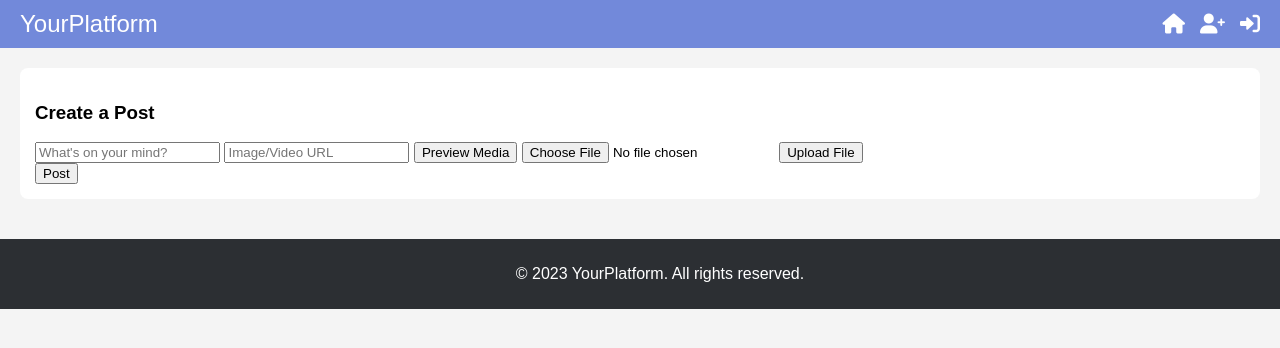
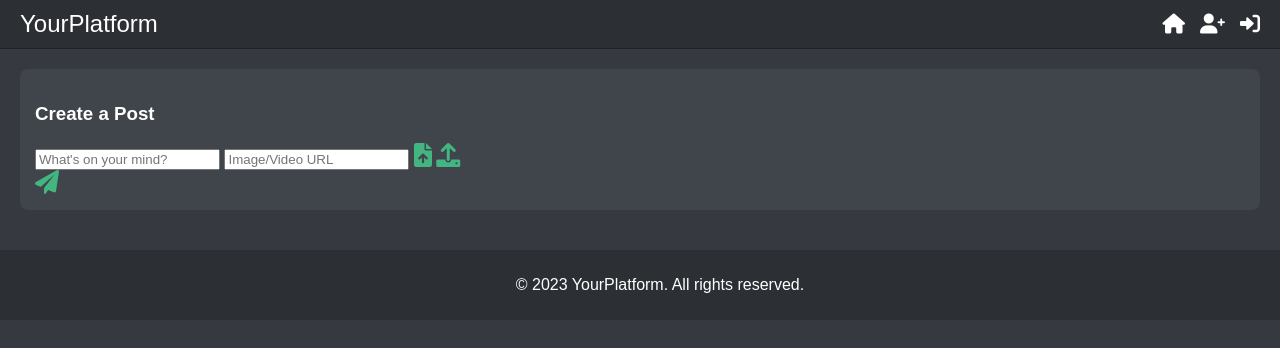
Before and after one commit to GFXD35i6N5/tcw-github.io, a plain HTML site: page index.html in a window 1280 px wide. Shown: the top 348 px of the page. Drawn offline with Linux system fonts and the light colour scheme.

Commit message:
Update index.html

```diff
--- a/index.html
+++ b/index.html
@@ -10,15 +10,17 @@
             font-family: Arial, sans-serif;
             margin: 0;
             padding: 0;
-            background-color: #f4f4f4;
+            background-color: #36393f; /* Discord background color */
+            color: white;
         }
         header {
-            background-color: #7289da; /* Header color */
+            background-color: #2c2f33; /* Darker header color */
             color: white;
             padding: 10px 20px;
             display: flex;
             justify-content: space-between;
             align-items: center;
+            border-bottom: 1px solid #202225;
         }
         .logo {
             font-size: 1.5em;
@@ -35,7 +37,7 @@
             padding: 20px;
         }
         .post {
-            background-color: white;
+            background-color: #40444b; /* Post background color */
             border-radius: 8px;
             padding: 15px;
             margin-bottom: 20px;
@@ -56,6 +58,8 @@
             padding: 10px;
             border-radius: 5px;
             border: 1px solid #ddd;
+            background-color: #40444b; /* Input background */
+            color: white;
         }
         .reply-section .send {
             background-color: #43b581;
@@ -74,10 +78,10 @@
         }
         .login, .register {
             display: none;
-            background-color: white;
+            background-color: #40444b; /* Form background color */
             padding: 20px;
             border-radius: 8px;
-            box-shadow: 0 0 10px rgba(0, 0, 0, 0.1);
+            box-shadow: 0 0 10px rgba(0, 0, 0, 0.5);
             margin: 20px 0;
         }
         .footer {
@@ -94,6 +98,11 @@
         }
         .hidden {
             display: none;
+        }
+        .upload-icon, .post-icon {
+            cursor: pointer;
+            font-size: 24px;
+            color: #43b581;
         }
     </style>
 </head>
@@ -127,14 +136,14 @@
             <input type="text" id="postContent" placeholder="What's on your mind?" />
 
             <input type="text" id="mediaUrl" placeholder="Image/Video URL" />
-            <button onclick="previewMedia()">Preview Media</button>
+            <i class="fas fa-file-upload upload-icon" onclick="previewMedia()"></i>
 
-            <input type="file" id="fileInput" accept="image/*,video/*" />
-            <button onclick="previewFile()">Upload File</button>
+            <input type="file" id="fileInput" accept="image/*,video/*" style="display: none;" />
+            <i class="fas fa-upload upload-icon" onclick="document.getElementById('fileInput').click(); previewFile()"></i>
 
             <div id="mediaPreview"></div>
 
-            <button class="send" onclick="createPost()">Post</button>
+            <i class="fas fa-paper-plane post-icon" onclick="createPost()"></i>
         </div>
     </main>
 
```
